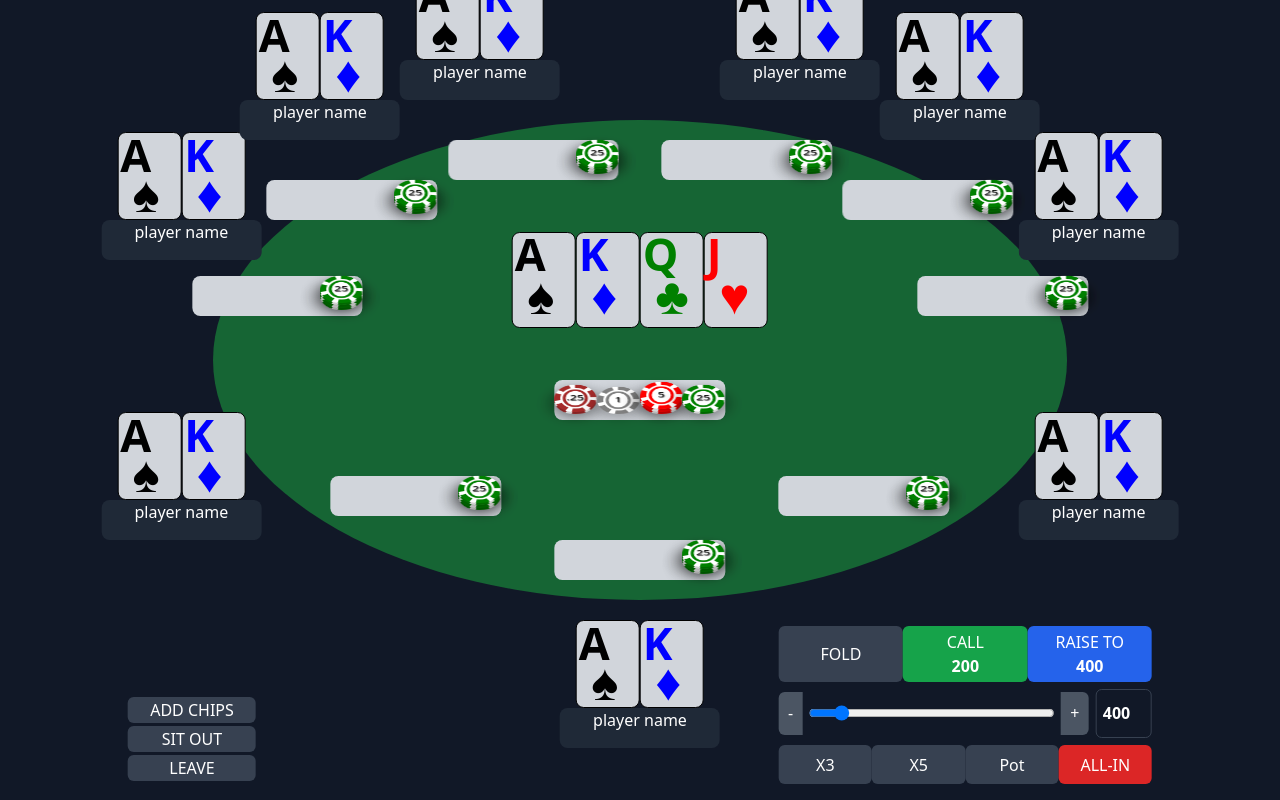
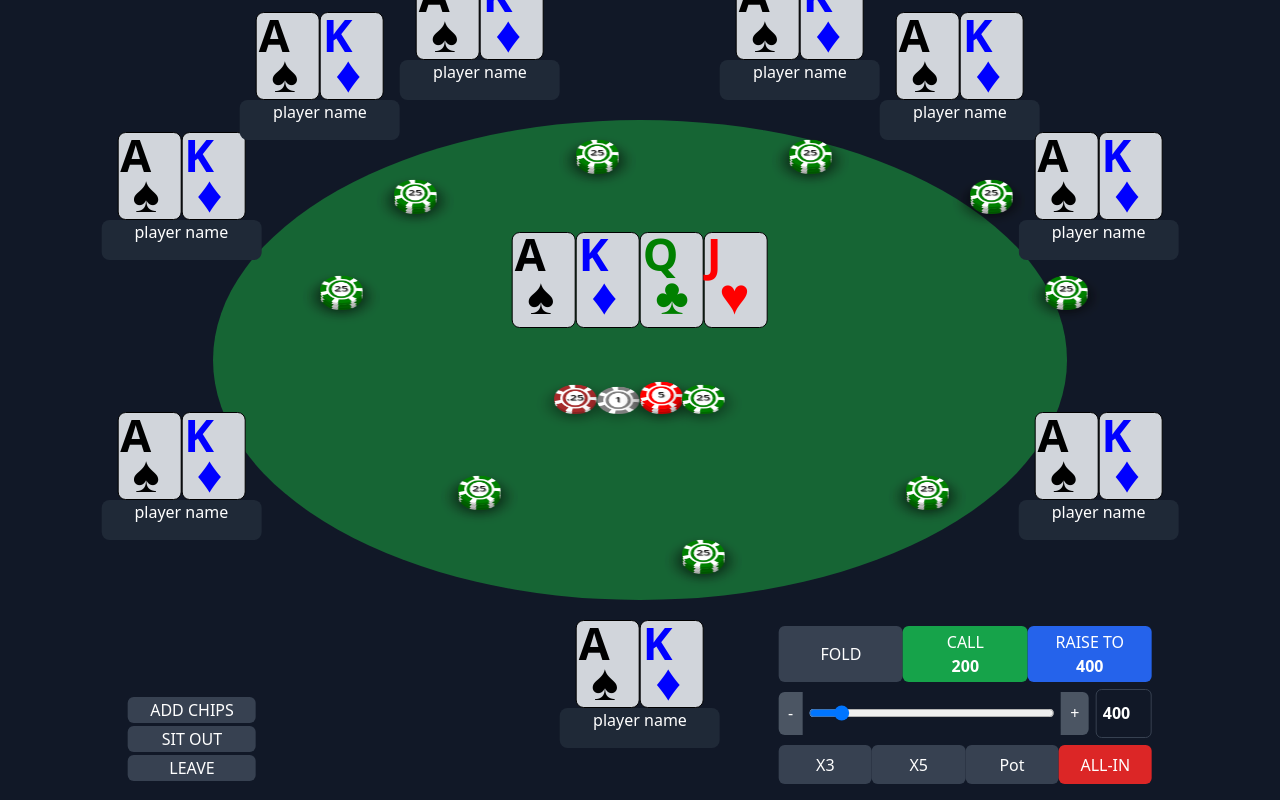
Before and after one commit to wegman7/poker-frontend, a Next.js app: page /room in a window 1280 px wide. Built offline with nearby package versions, Linux system fonts and the light colour scheme.

Commit message:
remove bg color from chips

```diff
--- a/src/app/room/Chips.tsx
+++ b/src/app/room/Chips.tsx
@@ -29,7 +29,7 @@ const Chips = ({ size, position, amount }: { size: string, position: string, amo
 
   const yDiff = -6;
   return (
-    <div className={`absolute transform -translate-x-1/2 -translate-y-1/2 ${size} ${position} bg-gray-300 rounded-lg text-gray-800`}>
+    <div className={`absolute transform -translate-x-1/2 -translate-y-1/2 ${size} ${position} rounded-lg text-gray-800`}>
       <div className="relative w-full h-full">
         {[...Array(gray)].map((_, index) => (
           <Chip key={index} amount={brownValue} x={x['brown']} y={(index * yDiff).toString() + '%'} color="brown" />
```
